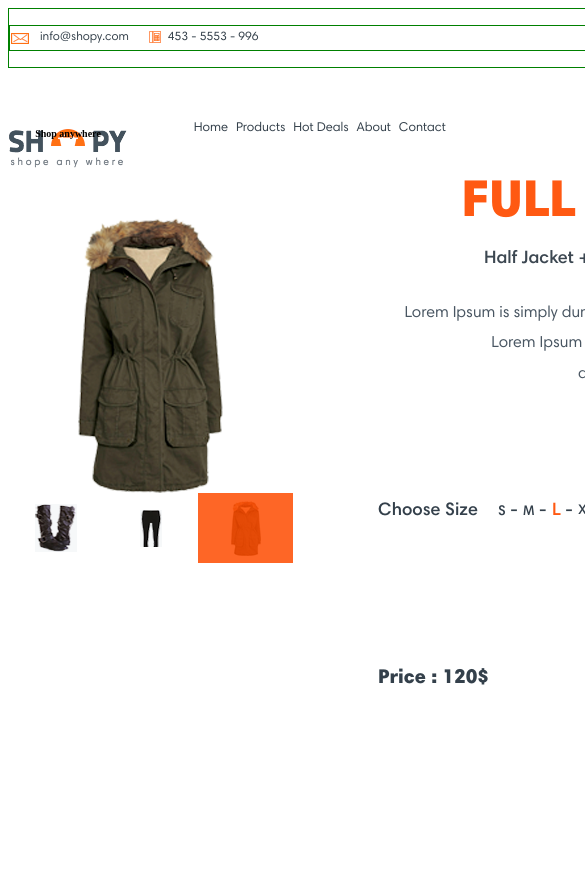
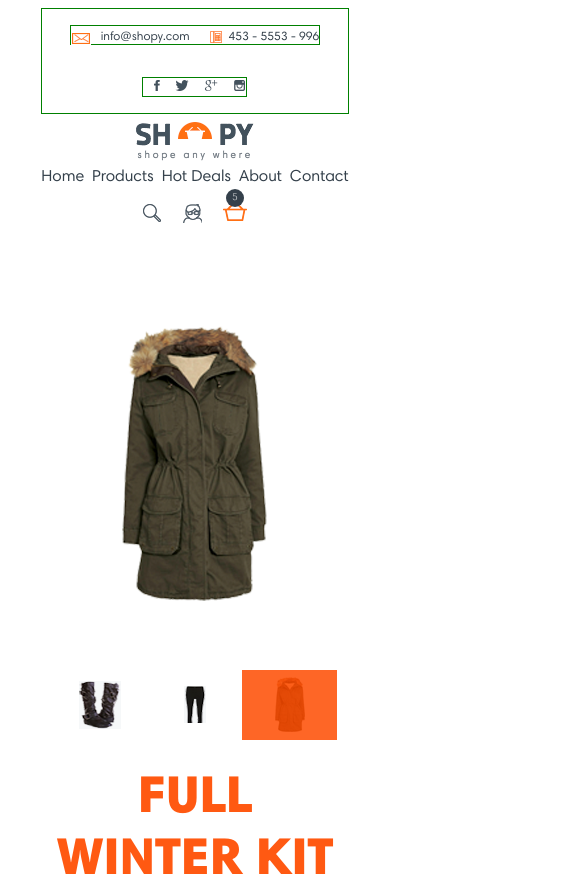
Before and after one commit to vosem/shopy, a website: page index.html in a window 390 px wide. Shown: the top 896 px of the page, 585 px wide, since content can reach past the window. Before the commit the page ends 844 px from the top, so only its background shows below. Drawn offline with Linux system fonts and the light colour scheme.

Commit message:
added adaptiveness

```diff
--- a/assets/css/grid.scss
+++ b/assets/css/grid.scss
@@ -11,9 +11,28 @@
 }
 .small-header {
   display: grid;
-  grid-template-columns: minmax(max-content, auto) max-content;
+  grid-template-columns: max-content minmax(max-content, auto);
   border: solid 1px green;
+  ul.contacts {
+    padding-left: 30px;
+    border: solid 1px green;
+    li {
+      display: inline-block;
+      font-family: HarmoniaSansProCyr, Arial, serif;
+      font-weight: 400;
+      font-size: 12px;
+    }
+  }
+  ul.social {
+    border: solid 1px green;
+    justify-self: right;
+    li {
+      display: inline-block;
+      margin-left: 10px;
+    }
+  }
 }
+
 .big-header {
   grid-column-start: 1;
   grid-column-end: -1;
@@ -21,6 +40,13 @@
   align-items: center;
   grid-template-columns: max-content max-content minmax(max-content, auto);
   grid-column-gap: 7%;
+  h1 {
+    width: 120px;
+    height: 41px;
+    color: transparent;
+    font-size: 10px;
+    background: url(../img/shopy_logo.png) no-repeat;
+  }
 }
 nav {
   display: grid;
@@ -36,7 +62,7 @@ ul.capabilities {
   grid-template-columns: repeat(3, max-content);
   grid-column-gap: 20px;
   list-style-type: none;
-  justify-content: end;
+  justify-self: end;
 }
 .product {
   grid-column-start: 2;
@@ -88,7 +114,7 @@ div.big-product-img {
 .product-details {
   display: grid;
   grid-template-rows: repeat(4, max-content);
-  align-content: stretch;
+  align-content: center;
   h2 {
     margin: -15px 0 -5px 0;
     padding: 0;
@@ -137,14 +163,17 @@ div.big-product-img {
         .product-size-types {
           padding-left: 20px;
           display: grid;
-          grid-template-columns: repeat(4, max-content);
+          grid-template-columns: repeat(7, max-content);
           column-gap: 5px;
           list-style-type: none;
-          label {
+          align-items: center;
+          li {
             font-family: HarmoniaSansProCyr, Arial, serif;
             font-weight: 600;
             font-size: 14px;
             color: #34404b;
+          }
+          label {
             cursor: pointer;
           }
           .radio {
@@ -161,6 +190,7 @@ div.big-product-img {
       }
     }
     .product-quantity {
+      border: 1px solid red;
       justify-self: right;
       font-family: HarmoniaSansProCyr, Arial, serif;
       font-weight: 600;
@@ -227,3 +257,60 @@ div.big-product-img {
     }
   }
 }
+
+@media (max-width: 1000px) {
+  .product {
+    grid-template-columns: 1fr;
+    grid-column-gap: 0;
+    grid-template-rows: repeat(2, max-content);
+    grid-row-gap: 20px;
+    h2,
+    h3,
+    .product-description {
+      text-align: center;
+    }
+  }
+}
+@media (max-width: 840px) {
+  .big-header {
+    justify-items: center;
+    grid-template-columns: 1fr;
+    .capabilities {
+      justify-self: right;
+    }
+  }
+}
+@media (max-width: 560px) {
+  .wrapper{
+    justify-items: center;
+  }
+  .small-header {
+    grid-template-columns: 1fr;
+    grid-template-rows: 1fr 1fr;
+    justify-items: center;
+    ul.social {
+      justify-self: center;
+      padding-left: 0;
+    }
+  }
+  .capabilities {
+    justify-self: center !important;
+  }
+  .product {
+    grid-template-columns: min-content;
+    .product-options {
+      grid-template-columns: 1fr !important;
+      justify-items: center !important;
+      .product-quantity {
+        justify-self: center !important;
+      }
+    }
+        .product-footer-line {
+      padding-top: 0; ////not working
+
+
+      grid-template-columns: 1fr !important;
+      justify-items: center;
+    }
+  }
+}
--- a/assets/css/header.css
+++ b/assets/css/header.css
@@ -1,27 +1,3 @@
-.wrapper{
-/*	max-width: 1540px;
-	width: 100%;*/
-}
-/*.small-header{
-	max-width: 1170px;
-	width: 95%;
-	height: 60px;
-	margin: auto;
-}*/
-/*.small-header ul{
-	display: inline-block;
-}*/
-ul.contacts{
-	padding-left: 30px;
-	border: solid 1px green;
-}
-.contacts li {
-	display: inline-block;
-	list-style: none;
-	font-family: HarmoniaSansProCyr, Arial, serif;
-	font-weight: 400;
-	font-size: 12px;
-}
 .contacts li:nth-child(2) {
 	margin-left: 35px;
 }
@@ -42,60 +18,8 @@ ul.contacts{
 	position: absolute;
 	left: -20px;
 }
-
-ul.social{
-	/*float: right;*/
-	/*padding-left: 0;*/
-	border: solid 1px green;
-	text-align: right;
-}
-.social li {
-	display: inline-block;
-	margin-right: 10px;
-	list-style-type: none;
-}
-.social li:last-child {
-	margin-right: 0;
-}
 .big-header {
 	height: 120px;
-/*	max-width: 1170px;*/
-	/*width: 95%;*/
-	/*margin: auto;*/
-}
-h1 {
-	/*display: inline-block;*/
-	width: 120px;
-	height: 41px;
-	color: black;
-	font-size: 10px;
-	background: url(../img/shopy_logo.png) no-repeat;
-	vertical-align: top;
-/*	margin-top: 40px;
-	margin-left: 0;
-	margin-right: 0;*/
-}
-/*.menu,*/
-/*.menu ul,*/
-/*.menu ul li {
-	display: inline-block;
-	vertical-align: top;
-	font-family: HarmoniaSansProCyr, Arial, sans-serif;
-	font-size: 16px;
-	font-weight: normal;
-	margin-top: 16px;
-}*/
-/*.menu {
-	width: calc(100% - 125px);
-	margin-left: 0;
-	margin-right: 0;
-}*/
-/*ul.links {
-	padding-left: 35px;
-}*/
-.links li {
-	/*margin-left: 40px;*/
-	color: #34404b;
 }
 .links a,
 .links a:visited {
@@ -112,7 +36,6 @@ h1 {
 	border: none;
 	outline: none;
 	cursor: pointer;
-	/*margin-left: 25px;*/
 }
 .search {
 	background: url(../img/header_search.png) no-repeat;
@@ -127,16 +50,13 @@ button.cart {
 	width: 26px;
 	background: url(../img/header_cart.png) no-repeat;
 }
-/*ul.capabilities {
-	float: right;
-}*/
 .cart-inner {
 	/*display: none;*/
 	width: 18px;
 	height: 18px;
 	position: absolute;
-	top: -19px;
-	left: 29px;
+	top: -14px;
+	left: 4px;
 	background-color: #34404b;
 	border-radius: 50%;
 	color: white;
@@ -146,42 +66,3 @@ button.cart {
 	font-family: HarmoniaSansProCyr, Arial, sans-serif;
 	font-weight: 300;
 }
-
-@media (max-width: 1024px) {
-	.big-header {
-		text-align: center;
-	}
-	h1 {
-		display: block;
-		margin: 40px auto 0 auto;
-	}
-	.menu {
-		width: 100%;
-		margin: 0;
-	}
-	ul.links {
-		display: block;
-		margin: auto;
-		padding-left: 0;
-	}
-	.links li:first-child {
-		margin-left: 0;
-	}
-}
-
-@media (max-width: 580px) {
-	.links li {
-		margin-left: 10px;
-	}
-	.links a {
-		font-size: 0.8em;
-	}
-	ul.capabilities {
-		float: none;
-
-		padding-left: 0;
-	}
-	button.search {
-		margin-left: 0;
-	}
-}
--- a/assets/css/product.css
+++ /dev/null
@@ -1,235 +0,0 @@
-/*div.product {
-	max-width: 1170px;
-	margin: auto;
-}*/
-/*div.product-image {
-	display: inline-block;
-	height: 415px;
-	margin-top: 100px;
-	vertical-align: top;
-	text-align: center;
-}
-div.big-product-img {
-	width: 145px;
-	height: 275px;
-	margin: auto;
-	background-size: 100%;
-	background: url("../img/big_product_img.png") center;
-}
-div.product-img-thumbnails {
-	margin: 68px auto 0 auto;
-}
-.product-img {
-	position: relative;
-	width: 95px;
-	height: 70px;
-	margin-left: 15px;
-}*/
-
-
-/*.product-details {
-	display: inline-block;
-	max-width: 615px;
-	width: 55%;
-	min-width: 450px;
-	margin-left: 5px;
-	vertical-align: top;
-}*/
-/*h2 {
-	margin: 85px 0 0 0;
-	text-transform: uppercase;
-	font-family: HarmoniaSansProCyr, Arial, serif;
-	color: #ff5912;
-	font-weight: 900;
-	font-size: 52.15px;
-}*/
-/*h3 {
-	margin-top: 10px;
-	margin-bottom: 25px;
-	font-family: HarmoniaSansProCyr, Arial, serif;
-	font-weight: 600;
-	font-size: 18px;
-	color: #3c4751;
-}*/
-/*.product-description {
-	max-width: 615px;
-	margin: 0;
-	line-height: 1.9;
-	font-family: HarmoniaSansProCyr, Arial, serif;
-	font-weight: 400;
-	font-size: 16px;
-	color: #495662;
-}*/
-/*.product-options {
-	max-width: 615px;
-	margin-top: 60px;
-}
-.product-size span {
-	display: inline-block;
-	font-family: HarmoniaSansProCyr, Arial, serif;
-	font-weight: 600;
-	font-size: 18px;
-	color: #34404b;
-}*/
-/*ul.product-size-types {
-	padding-left: 18px;
-}
-.product-size,
-.product-size-types,
-.product-size-types li,
-.product-quantity {
-	display: inline-block;
-}
-.product-size-types label {
-	font-family: HarmoniaSansProCyr, Arial, serif;
-	font-weight: 600;
-	font-size: 14px;
-	color: #34404b;
-	cursor: pointer;
-}
-.radio {
-	display: none;
-}
-.radio:checked + label {
-	font-size: 18px;
-	color: #ff5912;
-}
-.product-size-types span {
-	margin: 0 2px;
-}
-.product-quantity {
-	float: right;
-	margin-top: 15px;
-	font-family: HarmoniaSansProCyr, Arial, serif;
-	font-weight: 600;
-	font-size: 18px;
-	color: #34404b;
-}
-#quantity-input {
-	width: 20px;
-	border: none;
-	outline: none;
-	text-align: center;
-	font-family: HarmoniaSansProCyr, Arial, serif;
-	color: #ff5912;
-	font-weight: 600;
-	font-size: 18px;
-}
-.quantity-button {
-	font-family: HarmoniaSansProCyr, Arial, serif;
-	border: none;
-	outline: none;
-	background-color: transparent;
-	font-weight: 600;
-	font-size: 18px;
-	color: #59626b;
-	cursor: pointer;
-}
-.product-footer-line {
-	display: table;
-	max-width: 615px;
-	width: 100%;
-	margin-top: 60px;
-	vertical-align: middle;
-}
-.price {
-	display: table-cell;
-	vertical-align: middle;
-	font-family: HarmoniaSansProCyr, Arial, serif;
-	font-weight: 900;
-	font-size: 20px;
-	color: #34404b;
-}
-.product-actions {
-	display: table-cell;
-	vertical-align: middle;
-	text-align: right;
-}
-.share {
-	width: 20px;
-	height: 20px;
-}
-.order-button {
-	display: inline-block;
-	width: 135px;
-	height: 50px;
-	margin-left: -4px;
-	vertical-align: middle;
-	border: none;
-	border-radius: 30px;
-	outline: none;
-	background-color: #ff5912;
-	font-family: HarmoniaSansProCyr, Arial, serif;
-	font-weight: 600;
-	font-size: 18px;
-	color: white;
-	cursor: pointer;
-}
-.product-action-icons {
-	display: inline-block;
-	vertical-align: middle;
-	text-align: right;
-}
-.product-action-icons img {
-	margin-right: 25px;
-}*/
-@media (max-width: 1115px) {
-	.product-details {
-		width: 45%;
-	}
-	.product-options {
-		margin-top: 40px;
-	}
-	.product-footer-line {
-		margin-top: 40px;
-	}
-}
-@media (max-width: 1024px) {
-	div.product-image {
-		display: block;
-		margin: 30px auto 0 auto;
-	}
-	.product-details {
-		display: block;
-		margin: auto;
-	}
-	h2 {
-		margin-top: 30px;
-		text-align: center;
-	}
-	h3 {
-		text-align: center;
-	}
-	.product-description {
-		text-align: center;
-	}
-	ul.product-size-types {
-		padding-left: 0;
-	}
-}
-@media (max-width: 580px) {
-	div.product-image {
-		width: 100%;
-	}
-	.product-details {
-		width: 100%;
-		min-width: 100%;
-	}
-	h2 {
-		font-size: 30px;
-	}
-	.product-size,
-	.product-quantity,
-	.price,
-	.product-actions {
-		display: block;
-		text-align: center;
-	}
-	.product-quantity {
-		float: none;
-		margin-left: 10px;
-	}
-	.product-actions {
-		margin-top: 30px;
-	}
-}
--- a/index.html
+++ b/index.html
@@ -9,8 +9,10 @@
 		/>
 		<link rel="stylesheet" href="assets/css/fonts.css" />
 		<link rel="stylesheet" href="assets/css/header.css" />
-		<link rel="stylesheet" href="assets/css/product.css" />
 		<link rel="stylesheet" href="assets/css/grid.css" />
+		<style type="text/css">
+
+		</style>
 	</head>
 	<body>
 		<div id="wrapper" class="wrapper">
@@ -107,8 +109,8 @@
 									class="radio"
 									/>
 									<label for="radio-1">S</label>
-									<span>-</span>
 								</li>
+								<li>-</li>
 								<li>
 									<input
 									type="radio"
@@ -117,8 +119,8 @@
 									class="radio"
 									/>
 									<label for="radio-2">M</label>
-									<span>-</span>
 								</li>
+								<li>-</li>
 								<li>
 									<input
 									type="radio"
@@ -128,8 +130,8 @@
 									checked
 									/>
 									<label for="radio-3">L</label>
-									<span>-</span>
 								</li>
+								<li>-</li>
 								<li>
 									<input
 									type="radio"
@@ -197,6 +199,7 @@
 			</div>
 		</div>
 	</div>
+
 	<script src="assets/js/index.js"></script>
 </body>
 </html>
```
Also changed, not shown: assets/css/grid.css, 1 other file.
